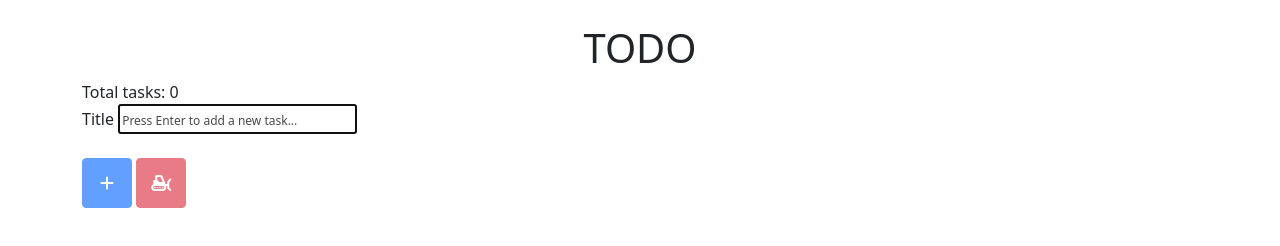
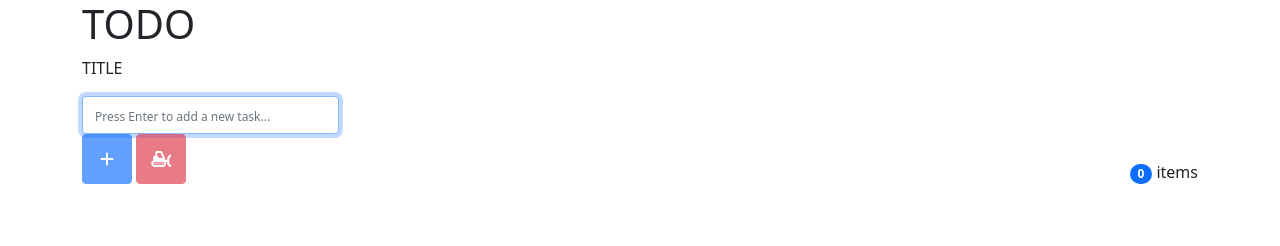
Before and after one commit to rsh-12/oh-no-another-one-todo-list, a plain HTML site: page index.html in a window 1280 px wide. Drawn offline with nearby package versions, Linux system fonts and the light colour scheme.

Commit message:
Update index.html

```diff
--- a/index.html
+++ b/index.html
@@ -5,10 +5,11 @@
     <meta name="viewport"
           content="width=device-width, user-scalable=no, initial-scale=1.0, maximum-scale=1.0, minimum-scale=1.0">
     <meta http-equiv="X-UA-Compatible" content="ie=edge">
-    <title>Just for fun</title>
+    <title>TODO</title>
     <link href="https://cdn.jsdelivr.net/npm/bootstrap@5.1.3/dist/css/bootstrap.min.css" rel="stylesheet"
           integrity="sha384-1BmE4kWBq78iYhFldvKuhfTAU6auU8tT94WrHftjDbrCEXSU1oBoqyl2QvZ6jIW3" crossorigin="anonymous">
     <link rel="stylesheet" href="css/style.css">
+    <link rel="icon" type="image/x-icon" href="./images/favicon.ico">
     <script src="./js/index.js"></script>
     <script src="https://kit.fontawesome.com/f2cc80cc35.js" crossorigin="anonymous"></script>
 </head>
@@ -16,26 +17,47 @@
 <body>
 
 <div class="container">
-    <br>
+    <div class="wrapper">
 
-    <h1 style="text-align: center">TODO</h1>
-    <div>Total tasks: <span id="span__total"></span></div>
+        <h1>TODO</h1>
 
-    <label>Title
-        <input onkeyup="validateInput(this)"
-                autofocus id="input__title" type="text" placeholder="Press Enter to add a new task...">
-    </label>
-    <br>
-    <br>
-    <button disabled="disabled" id="btn__add" class="btn btn-primary btn__event" onclick="saveTask()"><i class="fas fa-plus"></i></button>
-    <button id="btn__clear" class="btn btn-danger btn__event" onclick="clearStorage()"><i class="fas fa-snowplow"></i></button>
+        <div class="d-flex justify-content-between">
+            <div>
+                <p class="title">TITLE</p>
+                <label>
+                    <input class="form-control"
+                            onkeyup="validateInput(this)"
+                           autofocus id="input__title" type="text" placeholder="Press Enter to add a new task...">
+                </label>
+            </div>
+        </div>
 
-    <br><br>
-    <br><br>
+        <div class="d-flex justify-content-between align-items-end">
 
-    <ul id="ul__tasks">
+            <div class="buttons">
+                <button disabled="disabled" id="btn__add" class="btn btn-primary btn__event" onclick="saveTask()">
+                    <i class="fas fa-plus"></i>
+                </button>
 
-    </ul>
+                <button id="btn__clear" class="btn btn-danger btn__event" onclick="clearStorage()">
+                    <i class="fas fa-snowplow"></i>
+                </button>
+
+            </div>
+
+            <div class="title">
+                <span id="span__total" class="badge bg-primary rounded-pill"></span>
+                items
+            </div>
+        </div>
+
+        <div class="tasks_container">
+            <ul id="ul__tasks" class="list-group">
+
+            </ul>
+        </div>
+
+    </div>
 </div>
 </body>
 </html>
```
